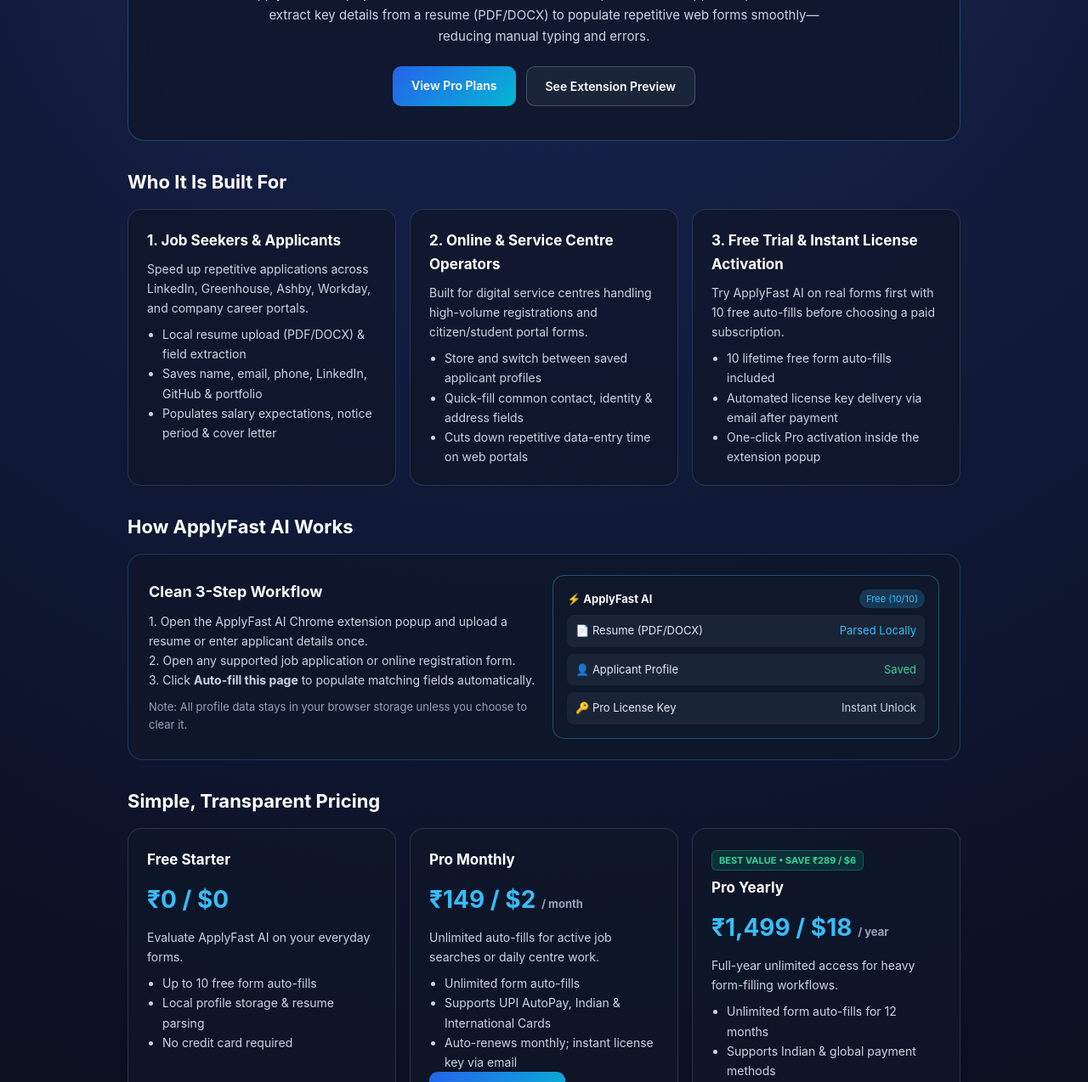
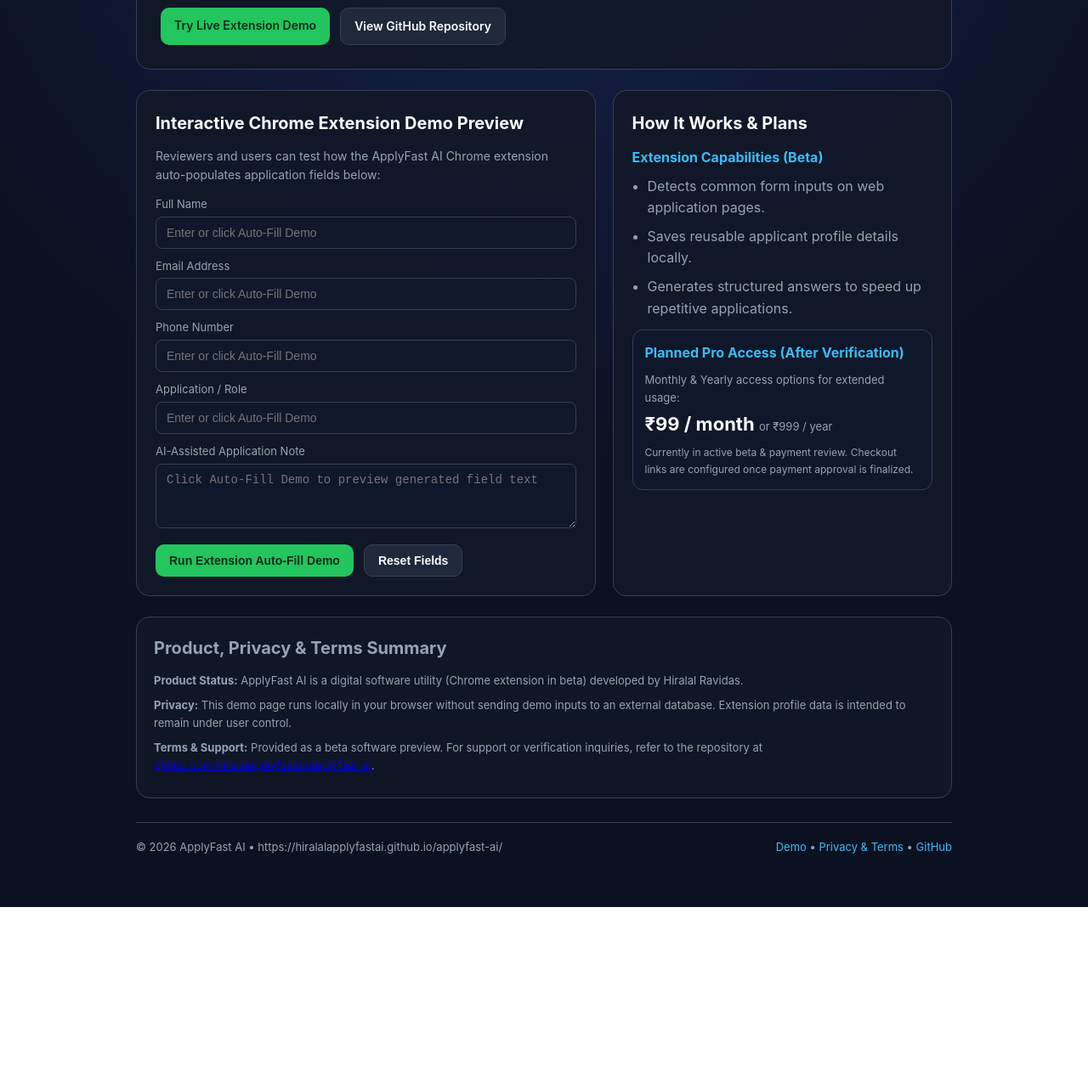
Before and after one commit to hiralalapplyfastai/applyfast-ai, a plain HTML site: page index.html in a window 1280 px wide. Shown: the part 256-1530 px from the top of the page at 85% size. After the commit the page ends 1324 px from the top, so only its background shows below. Drawn offline with Linux system fonts and the light colour scheme.

Commit message:
Revise HTML structure and styles for ApplyFast AI
Updated the title and meta description for clarity. Refactored CSS variables and styles for improved design consistency. Enhanced content in the hero section and added demo functionality.

```diff
--- a/index.html
+++ b/index.html
@@ -3,311 +3,343 @@
 <head>
   <meta charset="UTF-8" />
   <meta name="viewport" content="width=device-width, initial-scale=1.0" />
-  <title>ApplyFast AI — Universal Job &amp; Online Form Auto-Filler</title>
+  <title>ApplyFast AI — Chrome Extension & Live Demo</title>
+  <meta name="description" content="ApplyFast AI is an AI-powered Chrome extension in beta that helps auto-fill online application forms faster. Try the live web demo preview." />
   <style>
-    * { box-sizing: border-box; margin: 0; padding: 0; }
+    :root {
+      --bg: #0b1120;
+      --card: #111827;
+      --card-2: #1e293b;
+      --text: #f8fafc;
+      --muted: #94a3b8;
+      --border: #334155;
+      --accent: #38bdf8;
+      --green: #22c55e;
+      --green-dark: #052e16;
+    }
+
+    * {
+      box-sizing: border-box;
+      margin: 0;
+      padding: 0;
+    }
+
     body {
-      font-family: -apple-system, BlinkMacSystemFont, "Segoe UI", Roboto, sans-serif;
-      background: radial-gradient(circle at top, #172554, #070b14 75%);
-      color: #f8fafc;
-      line-height: 1.65;
-      padding: 24px 16px;
+      font-family: -apple-system, BlinkMacSystemFont, "Segoe UI", Roboto, Arial, sans-serif;
+      background: radial-gradient(circle at top, #172554 0%, var(--bg) 55%);
+      color: var(--text);
+      line-height: 1.6;
+      padding: 24px 16px 60px;
     }
-    .container { max-width: 980px; margin: 0 auto; }
-    .nav {
-      display: flex;
-      justify-content: space-between;
-      align-items: center;
-      padding: 12px 0 24px;
-      flex-wrap: wrap;
-      gap: 12px;
+
+    .container {
+      max-width: 960px;
+      margin: 0 auto;
     }
-    .brand { display: flex; align-items: center; gap: 10px; font-weight: 700; font-size: 18px; }
-    .brand-icon {
-      width: 36px; height: 36px; border-radius: 10px;
-      background: linear-gradient(135deg, #2563eb, #06b6d4);
-      display: flex; align-items: center; justify-content: center;
-      font-weight: 800; color: #fff; font-size: 15px;
-      box-shadow: 0 4px 14px rgba(37, 99, 235, 0.45);
-    }
-    .nav-links a { color: #cbd5e1; text-decoration: none; margin-left: 18px; font-size: 14px; }
-    .nav-links a:hover { color: #38bdf8; }
-    .hero {
-      background: rgba(15, 23, 42, 0.8);
-      border: 1px solid rgba(56, 189, 248, 0.28);
-      border-radius: 20px;
-      padding: 40px 28px;
-      text-align: center;
-      margin-bottom: 28px;
-      backdrop-filter: blur(12px);
-    }
+
     .badge {
       display: inline-block;
-      background: rgba(56, 189, 248, 0.14);
-      color: #38bdf8;
-      border: 1px solid rgba(56, 189, 248, 0.35);
-      padding: 5px 14px;
+      background: rgba(56, 189, 248, 0.15);
+      color: var(--accent);
+      border: 1px solid rgba(56, 189, 248, 0.4);
+      padding: 5px 12px;
       border-radius: 999px;
-      font-size: 12px;
+      font-size: 13px;
       font-weight: 600;
       margin-bottom: 14px;
     }
-    h1 { font-size: 34px; line-height: 1.25; margin-bottom: 12px; }
-    p.sub { color: #cbd5e1; max-width: 700px; margin: 0 auto 22px; font-size: 15px; }
-    .cta-row { display: flex; justify-content: center; gap: 12px; flex-wrap: wrap; }
+
+    .hero {
+      background: rgba(17, 24, 39, 0.88);
+      border: 1px solid var(--border);
+      border-radius: 16px;
+      padding: 28px;
+      margin-bottom: 24px;
+    }
+
+    h1 {
+      font-size: 32px;
+      margin-bottom: 10px;
+    }
+
+    .subtitle {
+      color: var(--muted);
+      font-size: 16px;
+      margin-bottom: 18px;
+    }
+
+    .links-row {
+      display: flex;
+      flex-wrap: wrap;
+      gap: 12px;
+      margin-top: 12px;
+    }
+
     .btn {
       display: inline-block;
-      padding: 11px 22px;
+      text-decoration: none;
+      padding: 10px 16px;
       border-radius: 10px;
-      background: linear-gradient(135deg, #2563eb, #06b6d4);
-      color: #fff;
-      text-decoration: none;
       font-weight: 600;
       font-size: 14px;
+      cursor: pointer;
       border: none;
-      cursor: pointer;
+      transition: 0.2s ease;
     }
-    .btn-outline {
-      background: rgba(30, 41, 59, 0.85);
-      border: 1px solid rgba(148, 163, 184, 0.35);
+
+    .btn-primary {
+      background: var(--green);
+      color: var(--green-dark);
     }
-    .section-title { font-size: 22px; margin: 30px 0 14px; color: #fff; }
+
+    .btn-primary:hover {
+      opacity: 0.92;
+    }
+
+    .btn-secondary {
+      background: var(--card-2);
+      color: var(--text);
+      border: 1px solid var(--border);
+    }
+
+    .btn-secondary:hover {
+      border-color: var(--accent);
+    }
+
     .grid {
       display: grid;
-      grid-template-columns: repeat(auto-fit, minmax(275px, 1fr));
-      gap: 16px;
-      margin-bottom: 26px;
+      grid-template-columns: 1.15fr 0.85fr;
+      gap: 20px;
+      margin-bottom: 24px;
     }
+
+    @media (max-width: 780px) {
+      .grid {
+        grid-template-columns: 1fr;
+      }
+      h1 {
+        font-size: 26px;
+      }
+    }
+
     .card {
-      background: rgba(15, 23, 42, 0.76);
-      border: 1px solid rgba(148, 163, 184, 0.2);
+      background: rgba(17, 24, 39, 0.9);
+      border: 1px solid var(--border);
       border-radius: 16px;
       padding: 22px;
     }
-    .card h3 { margin-bottom: 8px; color: #fff; font-size: 17px; }
-    .card p, .card li { color: #cbd5e1; font-size: 14px; }
-    .card ul { padding-left: 18px; margin-top: 8px; }
-    .price { font-size: 28px; font-weight: 700; color: #38bdf8; margin: 10px 0; }
-    .tag-best {
-      display: inline-block;
-      background: rgba(16, 185, 129, 0.16);
-      color: #34d399;
-      border: 1px solid rgba(16, 185, 129, 0.35);
-      font-size: 11px;
+
+    h2 {
+      font-size: 20px;
+      margin-bottom: 12px;
+    }
+
+    h3 {
+      font-size: 16px;
+      margin-bottom: 8px;
+      color: var(--accent);
+    }
+
+    label {
+      display: block;
+      font-size: 13px;
+      color: var(--muted);
+      margin-top: 10px;
+      margin-bottom: 4px;
+    }
+
+    input, select, textarea {
+      width: 100%;
+      padding: 10px 12px;
+      border-radius: 8px;
+      border: 1px solid var(--border);
+      background: #0f172a;
+      color: var(--text);
+      font-size: 14px;
+    }
+
+    textarea {
+      min-height: 76px;
+      resize: vertical;
+    }
+
+    .status-box {
+      margin-top: 12px;
+      padding: 10px 12px;
+      border-radius: 8px;
+      background: rgba(34, 197, 94, 0.12);
+      border: 1px solid rgba(34, 197, 94, 0.35);
+      color: #86efac;
+      font-size: 13px;
+      display: none;
+    }
+
+    ul {
+      padding-left: 18px;
+      color: var(--muted);
+    }
+
+    li {
+      margin-bottom: 8px;
+    }
+
+    .plan-box {
+      background: #0f172a;
+      border: 1px solid var(--border);
+      border-radius: 12px;
+      padding: 14px;
+      margin-top: 12px;
+    }
+
+    .price {
+      font-size: 22px;
       font-weight: 700;
-      padding: 2px 8px;
-      border-radius: 6px;
-      margin-bottom: 6px;
+      color: var(--text);
+      margin: 4px 0;
     }
-    .preview-box {
-      background: rgba(15, 23, 42, 0.76);
-      border: 1px solid rgba(56, 189, 248, 0.22);
-      border-radius: 18px;
-      padding: 24px;
-      margin-bottom: 26px;
-      display: grid;
-      grid-template-columns: repeat(auto-fit, minmax(280px, 1fr));
-      gap: 20px;
-      align-items: center;
+
+    footer {
+      margin-top: 28px;
+      padding-top: 18px;
+      border-top: 1px solid var(--border);
+      color: var(--muted);
+      font-size: 13px;
+      display: flex;
+      flex-wrap: wrap;
+      justify-content: space-between;
+      gap: 12px;
     }
-    .mock-ui {
-      background: #0f172a;
-      border: 1px solid rgba(56, 189, 248, 0.35);
-      border-radius: 14px;
-      padding: 16px;
+
+    footer a {
+      color: var(--accent);
+      text-decoration: none;
+    }
+
+    .legal-section {
+      margin-top: 20px;
+      background: rgba(17, 24, 39, 0.75);
+      border: 1px solid var(--border);
+      border-radius: 16px;
+      padding: 20px;
       font-size: 13px;
+      color: var(--muted);
     }
-    .mock-row {
-      display: flex;
-      justify-content: space-between;
-      align-items: center;
-      padding: 8px 10px;
-      background: rgba(30, 41, 59, 0.75);
-      border-radius: 8px;
-      margin-top: 8px;
-      color: #e2e8f0;
+
+    .legal-section p {
+      margin-bottom: 8px;
     }
-    .policy-box {
-      background: rgba(15, 23, 42, 0.74);
-      border: 1px solid rgba(148, 163, 184, 0.2);
-      border-radius: 16px;
-      padding: 26px;
-      margin-bottom: 22px;
-      font-size: 13.5px;
-      color: #cbd5e1;
-    }
-    .policy-box h3 { color: #fff; margin: 18px 0 6px; font-size: 16px; }
-    .policy-box h3:first-child { margin-top: 0; }
-    footer {
-      text-align: center;
-      color: #94a3b8;
-      font-size: 13px;
-      padding: 20px 0 10px;
-      border-top: 1px solid rgba(148, 163, 184, 0.16);
-      margin-top: 26px;
-    }
-    a.link { color: #38bdf8; text-decoration: none; }
   </style>
 </head>
 <body>
   <div class="container">
-    <nav class="nav">
-      <div class="brand">
-        <div class="brand-icon">AF</div>
-        <span>ApplyFast AI</span>
-      </div>
-      <div class="nav-links">
-        <a href="#features">Features</a>
-        <a href="#preview">How It Works</a>
-        <a href="#pricing">Pricing</a>
-        <a href="#policies">Legal &amp; Privacy</a>
-        <a href="#contact">Contact</a>
-      </div>
-    </nav>
-
     <section class="hero">
-      <div class="badge">Chrome Browser Extension • Productivity &amp; Form Auto-Fill Tool</div>
-      <h1>Auto-Fill Job Applications &amp; Online Forms in Seconds</h1>
-      <p class="sub">
-        ApplyFast AI helps job seekers and online service centre operators save applicant profiles once or extract key details from a resume (PDF/DOCX) to populate repetitive web forms smoothly—reducing manual typing and errors.
+      <span class="badge">Beta Version • Chrome Extension Preview</span>
+      <h1>ApplyFast AI</h1>
+      <p class="subtitle">
+        ApplyFast AI is a Chrome extension currently in beta that helps users fill online application forms faster with smart profile fields and AI-assisted responses.
       </p>
-      <div class="cta-row">
-        <a class="btn" href="#pricing">View Pro Plans</a>
-        <a class="btn btn-outline" href="#preview">See Extension Preview</a>
+      <p style="font-size: 14px; color: var(--muted);">
+        Official Page: <strong style="color: var(--text);">https://hiralalapplyfastai.github.io/applyfast-ai/</strong>
+      </p>
+      <div class="links-row">
+        <a class="btn btn-primary" href="#demo-preview">Try Live Extension Demo</a>
+        <a class="btn btn-secondary" href="https://github.com/hiralalapplyfastai/applyfast-ai" target="_blank" rel="noopener noreferrer">View GitHub Repository</a>
       </div>
     </section>
 
-    <h2 class="section-title" id="features">Who It Is Built For</h2>
-    <section class="grid">
-      <div class="card">
-        <h3>1. Job Seekers &amp; Applicants</h3>
-        <p>Speed up repetitive applications across LinkedIn, Greenhouse, Ashby, Workday, and company career portals.</p>
+    <div class="grid" id="demo-preview">
+      <section class="card">
+        <h2>Interactive Chrome Extension Demo Preview</h2>
+        <p style="font-size: 14px; color: var(--muted); margin-bottom: 12px;">
+          Reviewers and users can test how the ApplyFast AI Chrome extension auto-populates application fields below:
+        </p>
+
+        <label for="fullName">Full Name</label>
+        <input id="fullName" type="text" placeholder="Enter or click Auto-Fill Demo" />
+
+        <label for="email">Email Address</label>
+        <input id="email" type="email" placeholder="Enter or click Auto-Fill Demo" />
+
+        <label for="phone">Phone Number</label>
+        <input id="phone" type="text" placeholder="Enter or click Auto-Fill Demo" />
+
+        <label for="role">Application / Role</label>
+        <input id="role" type="text" placeholder="Enter or click Auto-Fill Demo" />
+
+        <label for="summary">AI-Assisted Application Note</label>
+        <textarea id="summary" placeholder="Click Auto-Fill Demo to preview generated field text"></textarea>
+
+        <div class="links-row">
+          <button type="button" class="btn btn-primary" onclick="fillDemoData()">Run Extension Auto-Fill Demo</button>
+          <button type="button" class="btn btn-secondary" onclick="clearDemoData()">Reset Fields</button>
+        </div>
+
+        <div id="demoStatus" class="status-box"></div>
+      </section>
+
+      <aside class="card">
+        <h2>How It Works & Plans</h2>
+        <h3>Extension Capabilities (Beta)</h3>
         <ul>
-          <li>Local resume upload (PDF/DOCX) &amp; field extraction</li>
-          <li>Saves name, email, phone, LinkedIn, GitHub &amp; portfolio</li>
-          <li>Populates salary expectations, notice period &amp; cover letter</li>
+          <li>Detects common form inputs on web application pages.</li>
+          <li>Saves reusable applicant profile details locally.</li>
+          <li>Generates structured answers to speed up repetitive applications.</li>
         </ul>
-      </div>
 
-      <div class="card">
-        <h3>2. Online &amp; Service Centre Operators</h3>
-        <p>Built for digital service centres handling high-volume registrations and citizen/student portal forms.</p>
-        <ul>
-          <li>Store and switch between saved applicant profiles</li>
-          <li>Quick-fill common contact, identity &amp; address fields</li>
-          <li>Cuts down repetitive data-entry time on web portals</li>
-        </ul>
-      </div>
+        <div class="plan-box">
+          <h3>Planned Pro Access (After Verification)</h3>
+          <p style="font-size: 13px; color: var(--muted);">Monthly & Yearly access options for extended usage:</p>
+          <div class="price">₹99 / month <span style="font-size: 13px; font-weight: 400; color: var(--muted);">or ₹999 / year</span></div>
+          <p style="font-size: 12px; color: var(--muted); margin-top: 6px;">
+            Currently in active beta & payment review. Checkout links are configured once payment approval is finalized.
+          </p>
+        </div>
+      </aside>
+    </div>
 
-      <div class="card">
-        <h3>3. Free Trial &amp; Instant License Activation</h3>
-        <p>Try ApplyFast AI on real forms first with 10 free auto-fills before choosing a paid subscription.</p>
-        <ul>
-          <li>10 lifetime free form auto-fills included</li>
-          <li>Automated license key delivery via email after payment</li>
-          <li>One-click Pro activation inside the extension popup</li>
-        </ul>
-      </div>
-    </section>
-
-    <h2 class="section-title" id="preview">How ApplyFast AI Works</h2>
-    <section class="preview-box">
-      <div>
-        <h3 style="font-size:18px; margin-bottom:8px;">Clean 3-Step Workflow</h3>
-        <p style="color:#cbd5e1; font-size:14px; margin-bottom:10px;">
-          1. Open the ApplyFast AI Chrome extension popup and upload a resume or enter applicant details once.<br />
-          2. Open any supported job application or online registration form.<br />
-          3. Click <strong>Auto-fill this page</strong> to populate matching fields automatically.
-        </p>
-        <p style="color:#94a3b8; font-size:13px;">
-          Note: All profile data stays in your browser storage unless you choose to clear it.
-        </p>
-      </div>
-      <div class="mock-ui">
-        <div style="display:flex;justify-content:space-between;align-items:center;">
-          <strong>⚡ ApplyFast AI</strong>
-          <span style="background:rgba(56,189,248,0.2);color:#38bdf8;padding:2px 8px;border-radius:999px;font-size:11px;">Free (10/10)</span>
-        </div>
-        <div class="mock-row"><span>📄 Resume (PDF/DOCX)</span><span style="color:#38bdf8;">Parsed Locally</span></div>
-        <div class="mock-row"><span>👤 Applicant Profile</span><span style="color:#34d399;">Saved</span></div>
-        <div class="mock-row"><span>🔑 Pro License Key</span><span style="color:#cbd5e1;">Instant Unlock</span></div>
-      </div>
-    </section>
-
-    <h2 class="section-title" id="pricing">Simple, Transparent Pricing</h2>
-    <section class="grid">
-      <div class="card">
-        <h3>Free Starter</h3>
-        <div class="price">₹0 / $0</div>
-        <p>Evaluate ApplyFast AI on your everyday forms.</p>
-        <ul>
-          <li>Up to 10 free form auto-fills</li>
-          <li>Local profile storage &amp; resume parsing</li>
-          <li>No credit card required</li>
-        </ul>
-      </div>
-
-      <div class="card">
-        <h3>Pro Monthly</h3>
-        <div class="price">₹149 / $2 <span style="font-size:13px;color:#94a3b8;">/ month</span></div>
-        <p>Unlimited auto-fills for active job searches or daily centre work.</p>
-        <ul>
-          <li>Unlimited form auto-fills</li>
-          <li>Supports UPI AutoPay, Indian &amp; International Cards</li>
-          <li>Auto-renews monthly; instant license key via email</li>
-        </ul>
-        <a class="btn" href="#contact">Get Monthly Plan</a>
-      </div>
-
-      <div class="card">
-        <div class="tag-best">BEST VALUE • SAVE ₹289 / $6</div>
-        <h3>Pro Yearly</h3>
-        <div class="price">₹1,499 / $18 <span style="font-size:13px;color:#94a3b8;">/ year</span></div>
-        <p>Full-year unlimited access for heavy form-filling workflows.</p>
-        <ul>
-          <li>Unlimited form auto-fills for 12 months</li>
-          <li>Supports Indian &amp; global payment methods</li>
-          <li>Auto-renews yearly; instant license key via email</li>
-        </ul>
-        <a class="btn" href="#contact">Get Yearly Plan</a>
-      </div>
-    </section>
-
-    <h2 class="section-title" id="policies">Privacy Policy, Terms, Refund &amp; Copyright</h2>
-    <section class="policy-box">
-      <h3>1. Privacy Policy</h3>
-      <p>
-        ApplyFast AI ("we", "our", or "us") is committed to protecting user privacy. Applicant profile information (such as name, email, phone number, links, work history, and cover letter text) and uploaded resume files (PDF/DOCX) are processed locally on your device and saved inside Chrome's extension storage (<code>chrome.storage</code>) solely to auto-fill web forms when initiated by you. We do not sell, rent, or share your personal profile data or resume contents with third parties. When you activate a Pro license key, only the license key is transmitted over HTTPS to our authorized licensing provider to verify subscription validity.
-      </p>
-
-      <h3>2. Terms of Service &amp; Subscription Billing</h3>
-      <p>
-        ApplyFast AI is a digital productivity software tool distributed as a Google Chrome extension. By installing or purchasing a Pro subscription, you agree to use the extension only for lawful, authorized form submissions. Paid Pro plans are billed on a recurring monthly (₹149 / $2) or annual (₹1,499 / $18) schedule through our authorized payment processor and renew automatically unless cancelled prior to the next billing date. Upon successful payment, a unique license key is issued and delivered electronically to your registered email address.
-      </p>
-
-      <h3>3. Refund &amp; Cancellation Policy</h3>
-      <p>
-        Every user receives 10 free form auto-fills to test ApplyFast AI before purchasing a paid subscription. Because Pro plans provide immediate access to a digital software license key upon payment confirmation, completed digital subscription payments are non-refundable except where required by applicable law. You may cancel future recurring renewals at any time before your next renewal date via your billing management link or by emailing support.
-      </p>
-
-      <h3>4. Copyright &amp; Intellectual Property Notice</h3>
-      <p>
-        © 2026 ApplyFast AI (Owned &amp; Operated by Hiralal Ravidas). All rights reserved. The ApplyFast AI name, logo, user interface design, source code, and documentation are protected by applicable copyright and intellectual property laws. Unauthorized copying, redistribution, reverse engineering, or resale of this software or its license keys is strictly prohibited.
-      </p>
-
-      <h3 id="contact">5. Business &amp; Support Contact</h3>
-      <p>
-        <strong>Product Name:</strong> ApplyFast AI (Digital Software / Chrome Extension)<br />
-        <strong>Owner / Developer:</strong> Hiralal Ravidas<br />
-        <strong>Support &amp; Billing Email:</strong> <a class="link" href="mailto:hiralalravidas8252@gmail.com">hiralalravidas8252@gmail.com</a><br />
-        <strong>Location:</strong> Sahibganj, Jharkhand, India<br />
-        <strong>Support Response Time:</strong> Within 24–48 business hours
-      </p>
+    <section class="legal-section" id="info">
+      <h2>Product, Privacy & Terms Summary</h2>
+      <p><strong>Product Status:</strong> ApplyFast AI is a digital software utility (Chrome extension in beta) developed by Hiralal Ravidas.</p>
+      <p><strong>Privacy:</strong> This demo page runs locally in your browser without sending demo inputs to an external database. Extension profile data is intended to remain under user control.</p>
+      <p><strong>Terms & Support:</strong> Provided as a beta software preview. For support or verification inquiries, refer to the repository at <a href="https://github.com/hiralalapplyfastai/applyfast-ai" target="_blank" rel="noopener noreferrer">github.com/hiralalapplyfastai/applyfast-ai</a>.</p>
     </section>
 
     <footer>
-      © 2026 ApplyFast AI • Owned &amp; Operated by Hiralal Ravidas • <a class="link" href="#policies">Privacy Policy, Terms, Refund Policy &amp; Copyright</a>
+      <div>© 2026 ApplyFast AI • https://hiralalapplyfastai.github.io/applyfast-ai/</div>
+      <div>
+        <a href="#demo-preview">Demo</a> •
+        <a href="#info">Privacy & Terms</a> •
+        <a href="https://github.com/hiralalapplyfastai/applyfast-ai" target="_blank" rel="noopener noreferrer">GitHub</a>
+      </div>
     </footer>
   </div>
+
+  <script>
+    const DODO_MONTHLY_CHECKOUT_URL = "";
+    const DODO_YEARLY_CHECKOUT_URL = "";
+
+    function fillDemoData() {
+      document.getElementById("fullName").value = "Hiralal Ravidas";
+      document.getElementById("email").value = "hiralal.demo@example.com";
+      document.getElementById("phone").value = "+91 98000 00000";
+      document.getElementById("role").value = "Online Application Form Auto-Fill (Beta)";
+      document.getElementById("summary").value =
+        "Applicant profile ready for quick form completion using ApplyFast AI Chrome extension demo mode.";
+
+      const status = document.getElementById("demoStatus");
+      status.style.display = "block";
+      status.textContent =
+        "Demo active: Sample fields populated to demonstrate ApplyFast AI Chrome extension workflow.";
+    }
+
+    function clearDemoData() {
+      ["fullName", "email", "phone", "role", "summary"].forEach((id) => {
+        document.getElementById(id).value = "";
+      });
+      const status = document.getElementById("demoStatus");
+      status.style.display = "none";
+      status.textContent = "";
+    }
+  </script>
 </body>
 </html>
```
